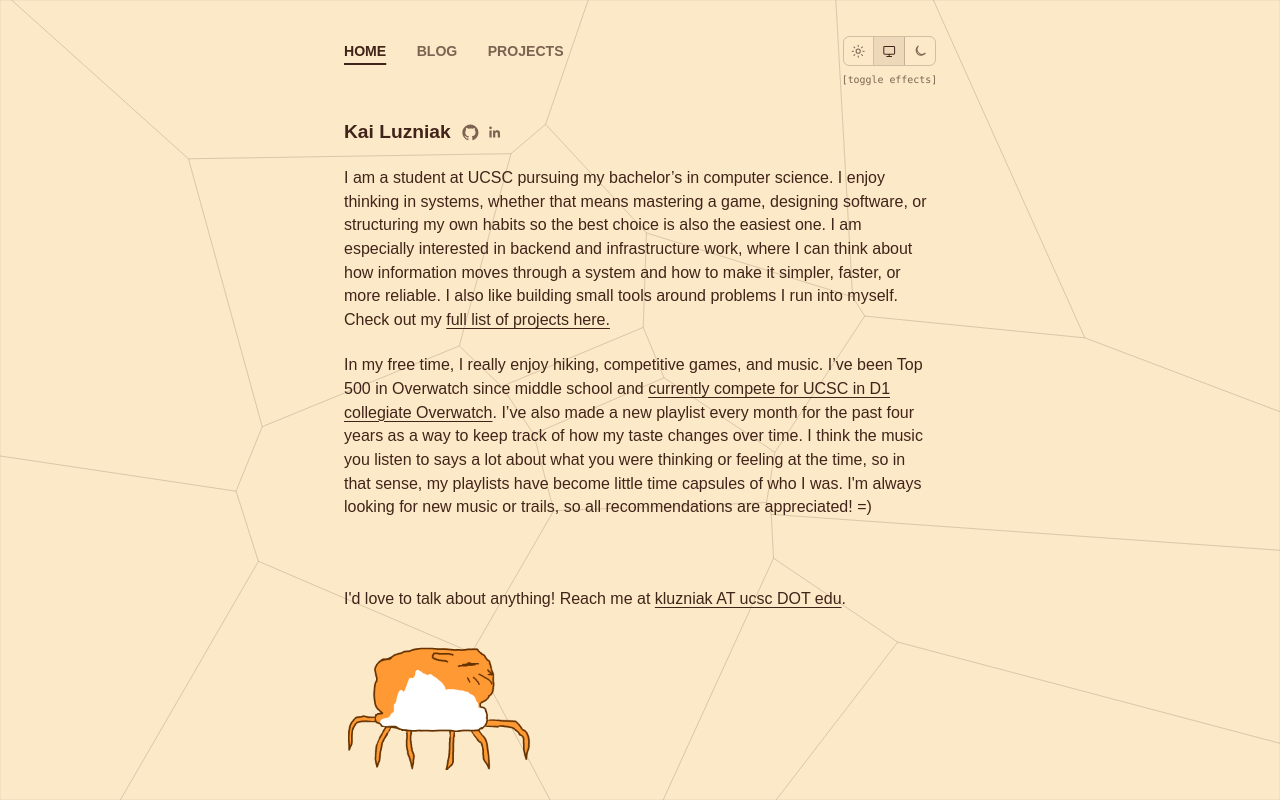
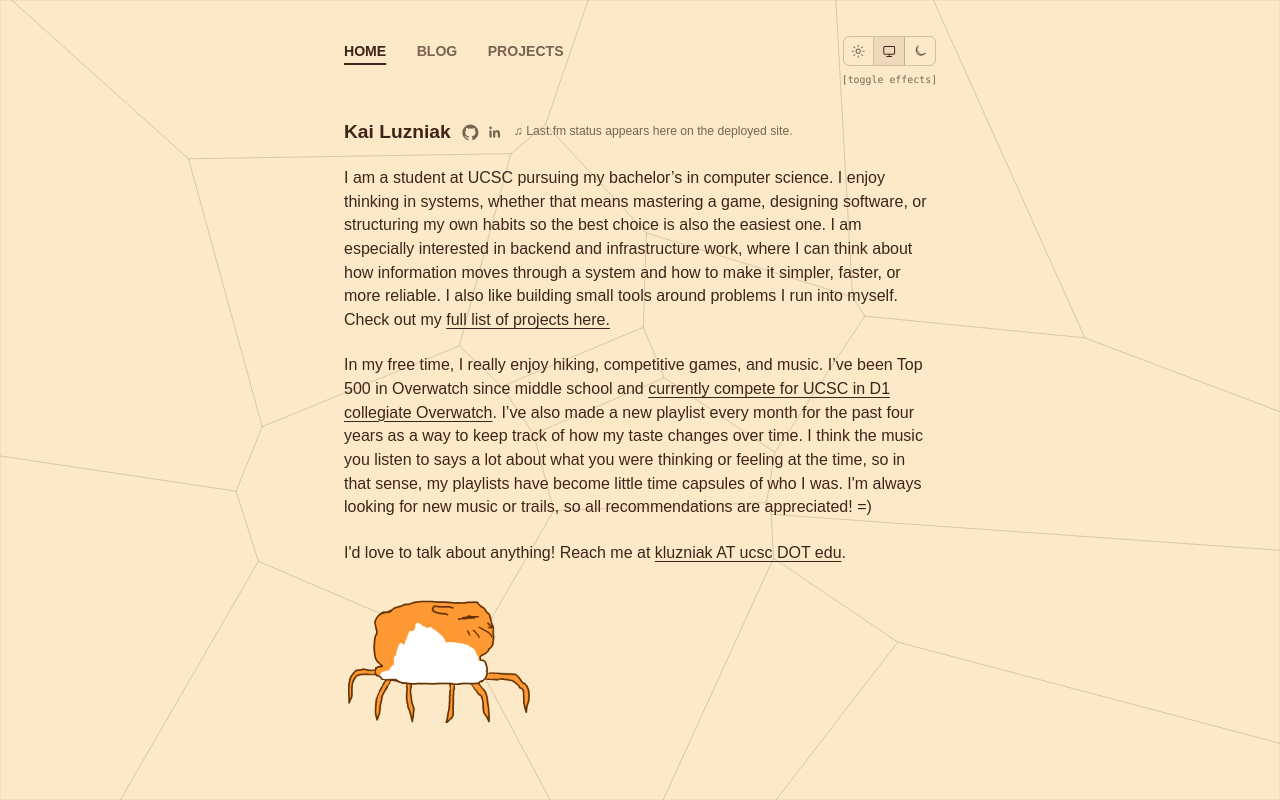
Before and after one commit to beatopia/hamsterwheel, a React (Vite) app: page / in a window 1280 px wide. Built offline with nearby package versions, Linux system fonts and the light colour scheme; no server answers.

Commit message:
fixed styling for last played song

```diff
--- a/src/App.css
+++ b/src/App.css
@@ -295,7 +295,17 @@ p { margin: 0; }
   line-height: 1.45;
 }
 
+.lastfm-status.has-content { min-height: 0; }
+
 .lastfm-status a { color: inherit; }
+
+.home-title-row > .lastfm-status {
+  min-width: 0;
+  min-height: 0;
+  margin: 0;
+  font-size: 0.76rem;
+  line-height: 1.3;
+}
 
 .text-link {
   margin: 0;
--- a/src/components/Home.tsx
+++ b/src/components/Home.tsx
@@ -49,10 +49,10 @@ export default function Home() {
               <svg viewBox="0 0 24 24" aria-hidden="true"><path fill="currentColor" d="M5.34 3.5A1.84 1.84 0 1 1 1.67 3.5a1.84 1.84 0 0 1 3.67 0ZM1.98 7h3.04v9.78H1.98V7Zm4.94 0h2.91v1.34h.04c.41-.77 1.4-1.58 2.88-1.58 3.08 0 3.65 2.03 3.65 4.67v5.35h-3.03v-4.74c0-1.13-.02-2.58-1.57-2.58-1.57 0-1.81 1.23-1.81 2.5v4.82H6.92V7Z" transform="translate(2.8 1.8) scale(1.05)"/></svg>
             </a>
           </div>
+          <LastFmStatus />
         </div>
         <p>I am a student at UCSC pursuing my bachelor’s in computer science. I enjoy thinking in systems, whether that means mastering a game, designing software, or structuring my own habits so the best choice is also the easiest one. I am especially interested in backend and infrastructure work, where I can think about how information moves through a system and how to make it simpler, faster, or more reliable. I also like building small tools around problems I run into myself. Check out my <Link to="/projects">full list of projects here.</Link></p>
         <p>In my free time, I really enjoy hiking, competitive games, and music. I’ve been Top 500 in Overwatch since middle school and <a href="https://youtu.be/Jb9JKaX0S8s?si=f4bZ3SC2UflfXi95&t=72" target="_blank" rel="noopener noreferrer">currently compete for UCSC in D1 collegiate Overwatch</a>. I’ve also made a new playlist every month for the past four years as a way to keep track of how my taste changes over time. I think the music you listen to says a lot about what you were thinking or feeling at the time, so in that sense, my playlists have become little time capsules of who I was. I'm always looking for new music or trails, so all recommendations are appreciated! =)</p>
-        <LastFmStatus />
         <p>I'd love to talk about anything! Reach me at <button className="text-link" type="button" onClick={copyEmail} aria-live="polite">{copied ? 'copied!' : 'kluzniak AT ucsc DOT edu'}</button>.</p>
         <div className="home-artwork" tabIndex={0}>
           <img className="cat-art" src="/media/images/catbatinvert.png" alt="Here is a cat-bat my dad drew." width="1920" height="1484" loading="eager" decoding="async" fetchPriority="high" draggable={false} />
--- a/src/components/LastFmStatus.tsx
+++ b/src/components/LastFmStatus.tsx
@@ -22,6 +22,7 @@ function formatRelativeTime(timestamp: number) {
 
 export default function LastFmStatus() {
   const [track, setTrack] = React.useState<LastFmTrack | null>(null);
+  const showLocalPlaceholder = !track && import.meta.env.DEV;
 
   React.useEffect(() => {
     let active = true;
@@ -46,7 +47,7 @@ export default function LastFmStatus() {
   }, []);
 
   return (
-    <div className="lastfm-status" aria-live="polite" aria-atomic="true">
+    <div className={`lastfm-status${track || showLocalPlaceholder ? ' has-content' : ''}`} aria-live="polite" aria-atomic="true">
       {track && (
         <>
           <div>
@@ -58,6 +59,7 @@ export default function LastFmStatus() {
           {!track.nowPlaying && track.playedAt && <div>{formatRelativeTime(track.playedAt)}</div>}
         </>
       )}
+      {showLocalPlaceholder && <div>♫ Last.fm status appears here on the deployed site.</div>}
     </div>
   );
 }
```
Also changed, not shown: 2 other files (tests, documents, lock files or other folders).
